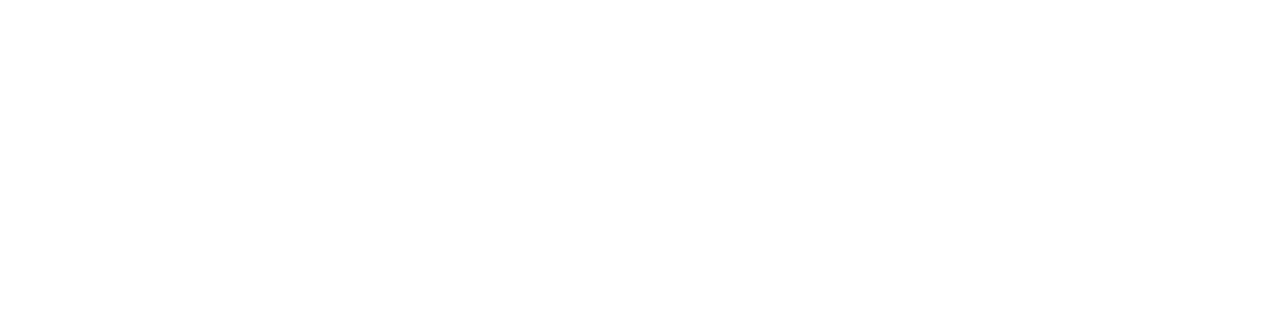
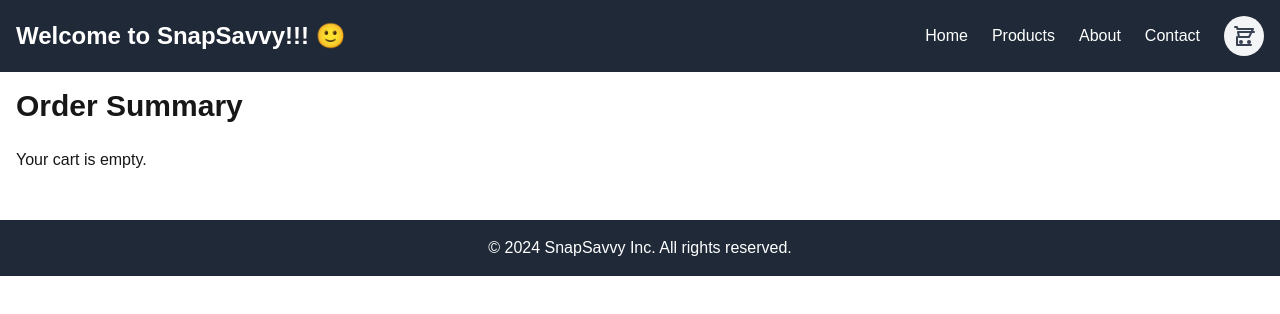
Before and after one commit to 00DPark/SnapSavvy, a Next.js app: page /purchase/viewOrder in a window 1280 px wide. Shown: the top 314 px of the page. Built offline with nearby package versions, Linux system fonts and the light colour scheme.

Commit message:
Merged in viewOrder code

```diff
--- a/src/app/purchase/viewOrder/viewOrder.tsx
+++ b/src/app/purchase/viewOrder/viewOrder.tsx
@@ -1,6 +1,85 @@
+"use client";
+
+import { useState, useEffect } from 'react';
+import * as productHelper from "../helper/productHelper";
+import { Product } from "../homePage/productCard";
+import Header from "../homePage/header";
+import Footer from "../homePage/footer";
+import Link from "next/link"; // Import Link
+
 const ViewOrder = () => {
+  const [cartItems, setCartItems] = useState<{ product: Product; quantity: number }[]>([]);
+  const [totalCost, setTotalCost] = useState<number>(0);
+
+  useEffect(() => {
+    const items = productHelper.getPurchasedProducts(); // Assuming this returns a Map<Product, number>
+
+    // Transform the map into an array of objects for easier rendering
+    const transformedItems = Array.from(items).map(([product, quantity]) => ({ product, quantity }));
+
+    setCartItems(transformedItems);
+    calculateTotalCost(transformedItems);
+  }, []);
+
+  const calculateTotalCost = (items: { product: Product; quantity: number }[]) => {
+    const total = items.reduce((sum, item) => sum + item.product.price * item.quantity, 0);
+    setTotalCost(total);
+  };
+
+  const confirmOrder = () => {
+    if (window.confirm('Do you want to confirm this order?')) {
+      productHelper.clearCart();
+      alert('Your order has been confirmed!');
+    }
+  };
+
   return (
     <div>
+      <Header />
+      <main className="container mx-auto p-4">
+        <h1 className="text-3xl font-bold mb-6">Order Summary</h1>
+        {cartItems.length === 0 ? (
+          <p>Your cart is empty.</p>
+        ) : (
+          <>
+            <table className="w-full text-left">
+              <thead>
+                <tr>
+                  <th className="border px-4 py-2">Product</th>
+                  <th className="border px-4 py-2">Quantity</th>
+                  <th className="border px-4 py-2">Price</th>
+                  <th className="border px-4 py-2">Total</th>
+                </tr>
+              </thead>
+              <tbody>
+                {cartItems.map((item) => (
+                  <tr key={item.product.id}>
+                    <td className="border px-4 py-2">{item.product.name}</td>
+                    <td className="border px-4 py-2">{item.quantity}</td>
+                    <td className="border px-4 py-2">${item.product.price.toFixed(2)}</td>
+                    <td className="border px-4 py-2">
+                      ${(item.product.price * item.quantity).toFixed(2)}
+                    </td>
+                  </tr>
+                ))}
+              </tbody>
+            </table>
+            <h2 className="text-2xl font-bold mt-4">
+              Total Cost: ${totalCost.toFixed(2)}
+            </h2>
+            {/* Wrap the confirm button in a Link */}
+            <Link href ="/purchase/viewConfirmation">
+              <button
+                onClick={confirmOrder}
+                className="mt-6 bg-green-500 text-white px-4 py-2 rounded hover:bg-green-600"
+              >
+                Confirm Order
+              </button>
+            </Link>
+          </>
+        )}
+      </main>
+      <Footer />
     </div>
   );
 };
```
